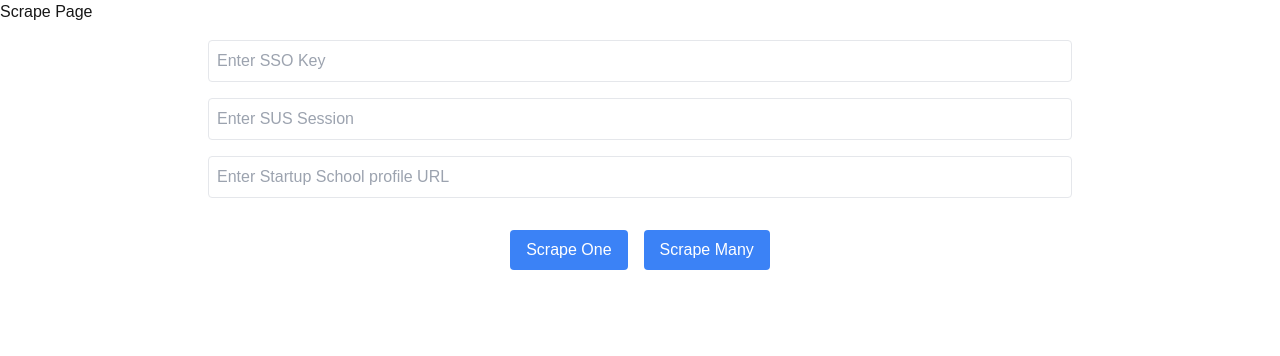
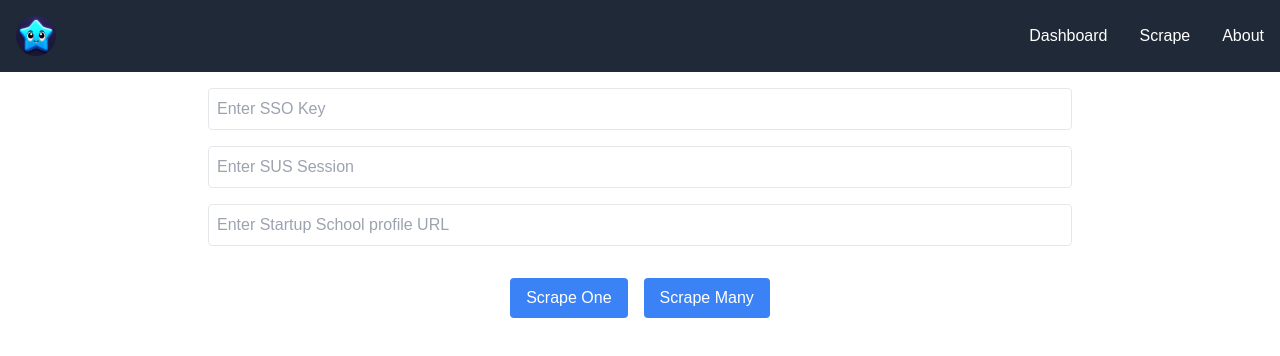
Before and after one commit to doyourbest96/ai-powered-profile-scraper-node, a Next.js app: page /scrape in a window 1280 px wide. Shown: the top 356 px of the page. Built offline with nearby package versions, Linux system fonts and the light colour scheme.

Commit message:
[update] update scrape page
Co-Authored-By: jamest33 <182724236+jamest33@users.noreply.github.com>

```diff
--- a/src/app/scrape/page.tsx
+++ b/src/app/scrape/page.tsx
@@ -1,9 +1,10 @@
+import Navbar from "@/components/Navbar/Navbar";
 import ProfileScraper from "@/components/Scraper/Scraper";
 
 const ScrapePage = () => {
   return (
     <div>
-      <h1>Scrape Page</h1>
+      <Navbar />
       <ProfileScraper />
     </div>
   );
```
